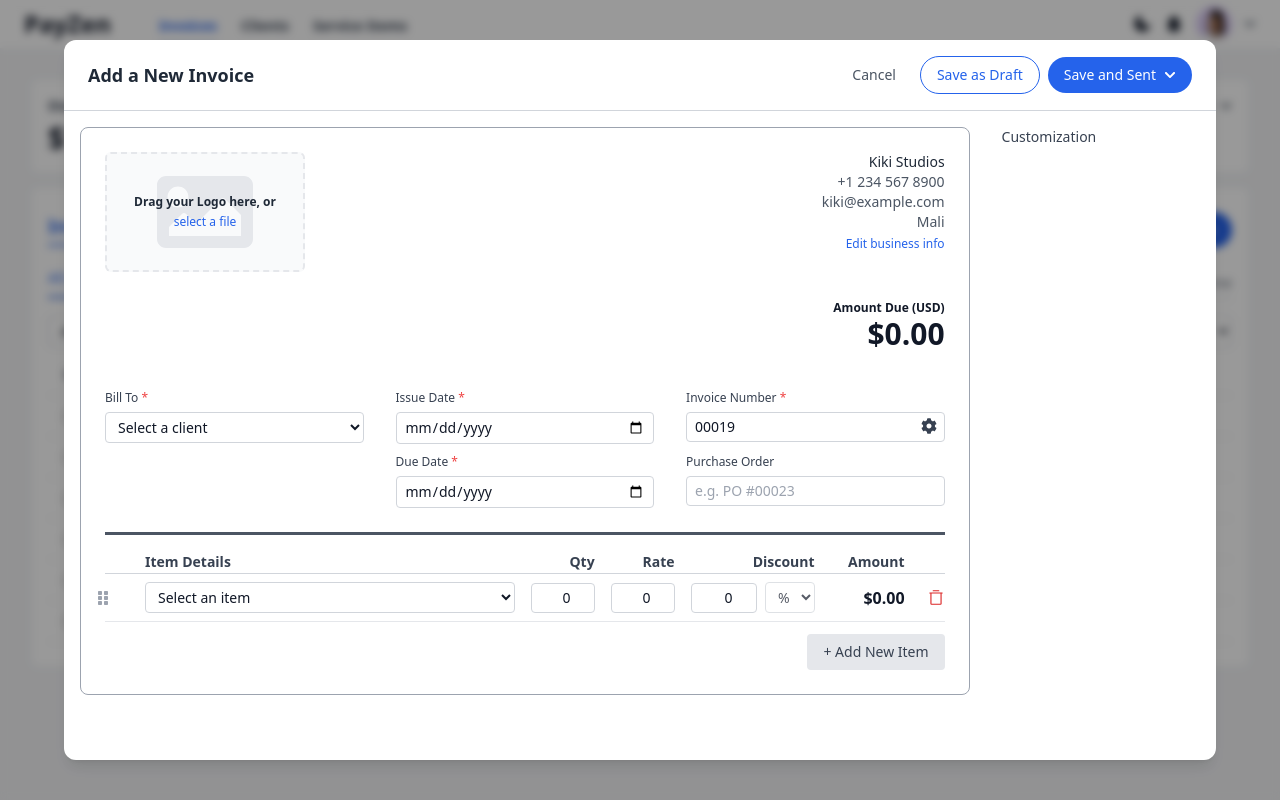
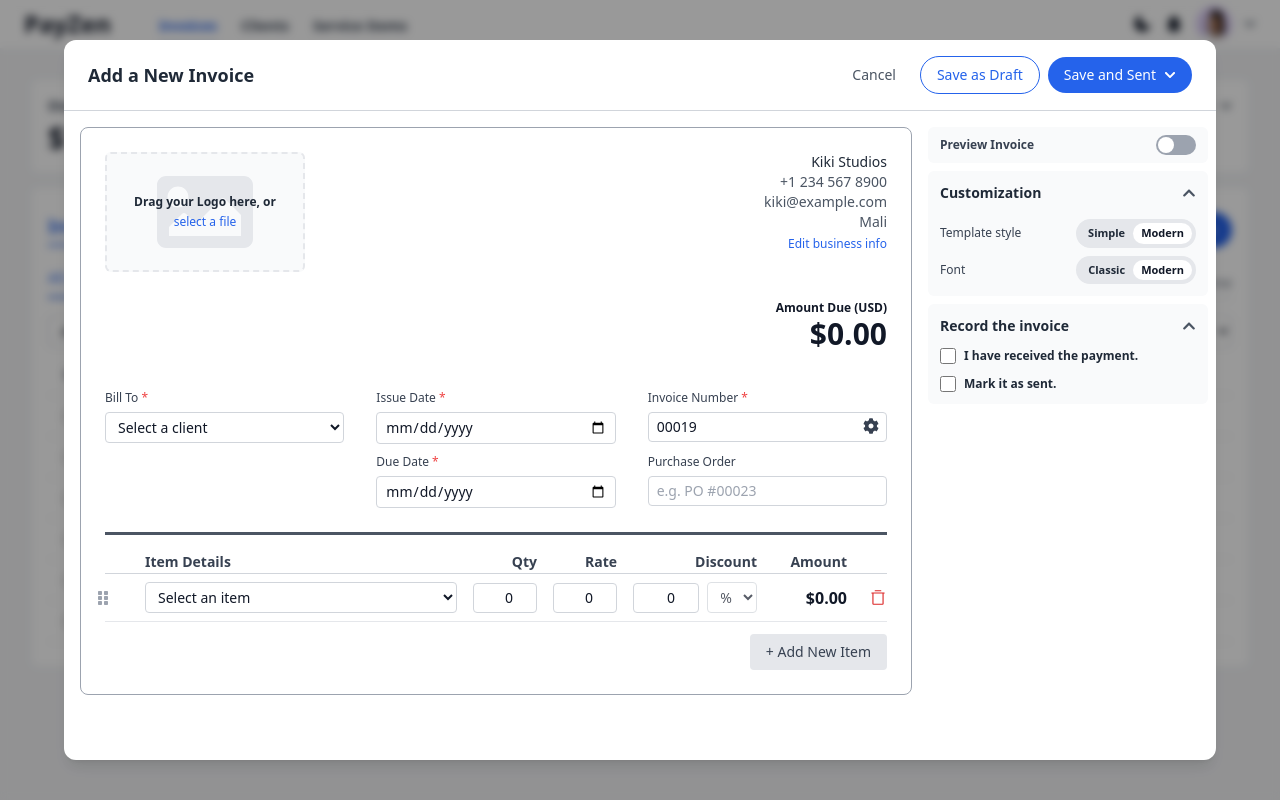
Before and after one commit to KikiXoxo/payzen-invoice-page, a React (Vite) app: page / in a window 1280 px wide. Both pictures are taken after a click on the button "New Invoice". Built offline with nearby package versions, Linux system fonts and the light colour scheme.

Commit message:
feat: add customization panel to AddInvoiceModal

```diff
--- a/src/components/invoice/AddInvoiceModal.jsx
+++ b/src/components/invoice/AddInvoiceModal.jsx
@@ -141,7 +141,7 @@ const AddInvoiceModal = ({ isOpen, onClose }) => {
         {/* Body */}
         <div className='flex flex-1 overflow-y-auto'>
           {/* Main Form Card */}
-          <div className='w-4/5 p-4'>
+          <div className='w-3/4 p-4'>
             <div className='border border-gray-400 dark:border-gray-600 rounded-lg p-6'>
               <div className='flex justify-between items-start gap-6 w-full'>
                 {/* Logo Upload Box */}
@@ -314,10 +314,86 @@ const AddInvoiceModal = ({ isOpen, onClose }) => {
           </div>
 
           {/* Customization Panel */}
-          <div className='w-1/5 p-4'>
-            <h3 className='text-sm font-medium text-gray-700 dark:text-gray-300'>
-              Customization
-            </h3>
+          <div className='w-1/4 py-4 pr-2 space-y-2'>
+            <div className='bg-gray-50 dark:bg-gray-900 rounded-md px-3 py-2 flex items-center justify-between'>
+              <p className='text-xs font-semibold text-gray-700 dark:text-gray-200'>
+                Preview Invoice
+              </p>
+
+              {/* Toggle */}
+              <div className='w-10 h-5 bg-gray-400 dark:bg-gray-600 rounded-full relative cursor-pointer'>
+                <div className='w-4 h-4 bg-white dark:bg-gray-300 rounded-full absolute left-0.5 top-0.5'></div>
+              </div>
+            </div>
+
+            {/* Customization Section */}
+            <div className='bg-gray-50 dark:bg-gray-900 rounded-md px-3 py-3'>
+              <div className='flex items-center justify-between'>
+                <h3 className='text-sm font-bold text-gray-800 dark:text-gray-200'>
+                  Customization
+                </h3>
+                <FaChevronDown className='text-gray-600 dark:text-gray-300 rotate-180 text-sm' />
+              </div>
+
+              <div className='mt-4'>
+                <div className='flex items-center justify-between'>
+                  <p className='text-xs font-medium text-gray-700 dark:text-gray-300'>
+                    Template style
+                  </p>
+
+                  <div className='flex items-center bg-gray-200 dark:bg-gray-950 rounded-full p-1'>
+                    <div className='px-2 text-[11px] font-semibold text-gray-800 dark:text-gray-300'>
+                      Simple
+                    </div>
+                    <div className='px-2 py-[2px] text-[11px] font-bold bg-white dark:bg-gray-900 text-gray-900 dark:text-gray-100 rounded-full'>
+                      Modern
+                    </div>
+                  </div>
+                </div>
+              </div>
+
+              {/* Font Section */}
+              <div className='mt-2'>
+                <div className='flex items-center justify-between'>
+                  <p className='text-xs font-medium text-gray-700 dark:text-gray-300'>
+                    Font
+                  </p>
+
+                  <div className='flex items-center bg-gray-200 dark:bg-gray-950 rounded-full p-1'>
+                    <div className='px-2 text-[11px] font-semibold text-gray-800 dark:text-gray-300'>
+                      Classic
+                    </div>
+                    <div className='px-2 py-[2px] text-[11px] font-bold bg-white dark:bg-gray-900 text-gray-900 dark:text-gray-100 rounded-full'>
+                      Modern
+                    </div>
+                  </div>
+                </div>
+              </div>
+            </div>
+
+            {/* Record Invoice */}
+            <div className='bg-gray-50 text-gray-800 font-bold dark:bg-gray-900 rounded-md px-3 py-3 space-y-3'>
+              <div className='flex items-center justify-between'>
+                <h3 className='text-sm dark:text-gray-200'>
+                  Record the invoice
+                </h3>
+                <FaChevronDown className='text-gray-600 dark:text-gray-300 rotate-180 text-sm' />
+              </div>
+
+              <label className='flex items-center gap-2 mt-2'>
+                <input type='checkbox' className='w-4 h-4' />
+                <span className='text-xs dark:text-gray-300'>
+                  I have received the payment.
+                </span>
+              </label>
+
+              <label className='flex items-center gap-2'>
+                <input type='checkbox' className='w-4 h-4' />
+                <span className='text-xs dark:text-gray-300'>
+                  Mark it as sent.
+                </span>
+              </label>
+            </div>
           </div>
         </div>
       </div>
```
